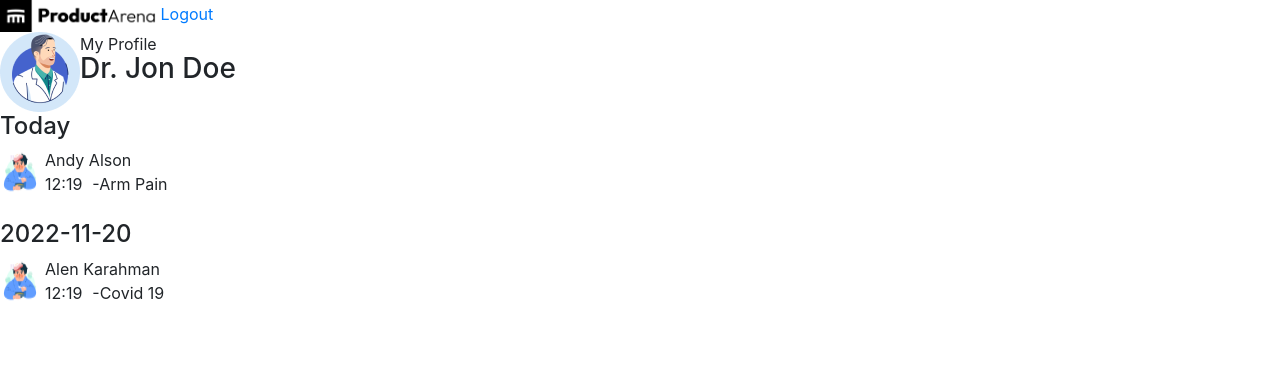
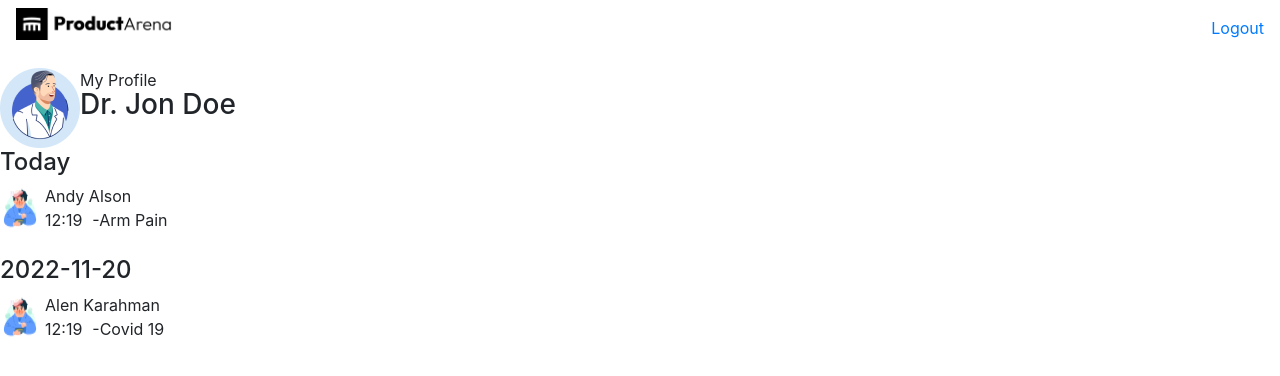
Before and after one commit to ishak-dev/DoctorApp-Backend, a Flask app: page /home in a window 1280 px wide. Shown: the top 376 px of the page. Run offline with Flask 2, Linux system fonts and the light colour scheme; a user stored in the database is signed in; data comes from the database, SQL or seed files in the repository; some libraries are stand-ins or nearby versions.

Commit message:
fix navbar

```diff
--- a/doctor/static/style/css.css
+++ b/doctor/static/style/css.css
@@ -46,6 +46,7 @@ body {
   width: 100%;
   display: flex;
   flex-wrap: nowrap;
+  margin-bottom: 20px;
 }
 
 .user-profile {
--- a/doctor/templates/home.html
+++ b/doctor/templates/home.html
@@ -14,7 +14,7 @@ messages %} {% for category, message in messages %}
 </div>
 {% endfor %} {% endif %} {% endwith %}
 
-<div class="navabr">
+<div class="navbar">
   <img
     src="../static/style/ProductArena_logo 1.png"
     alt="product arena logo"
```
